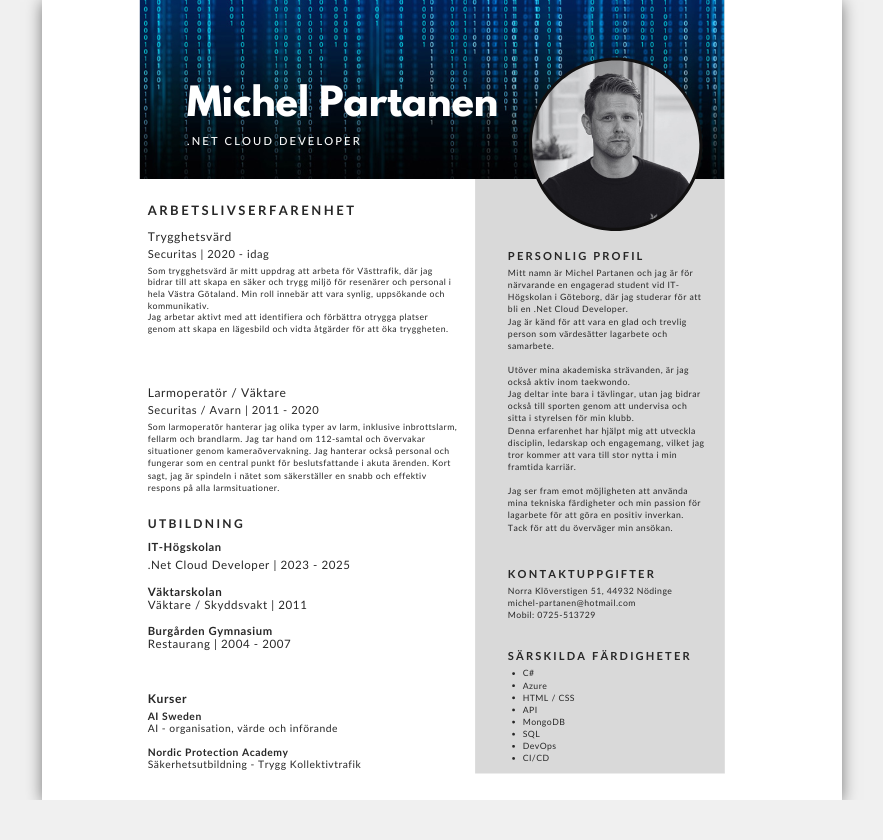
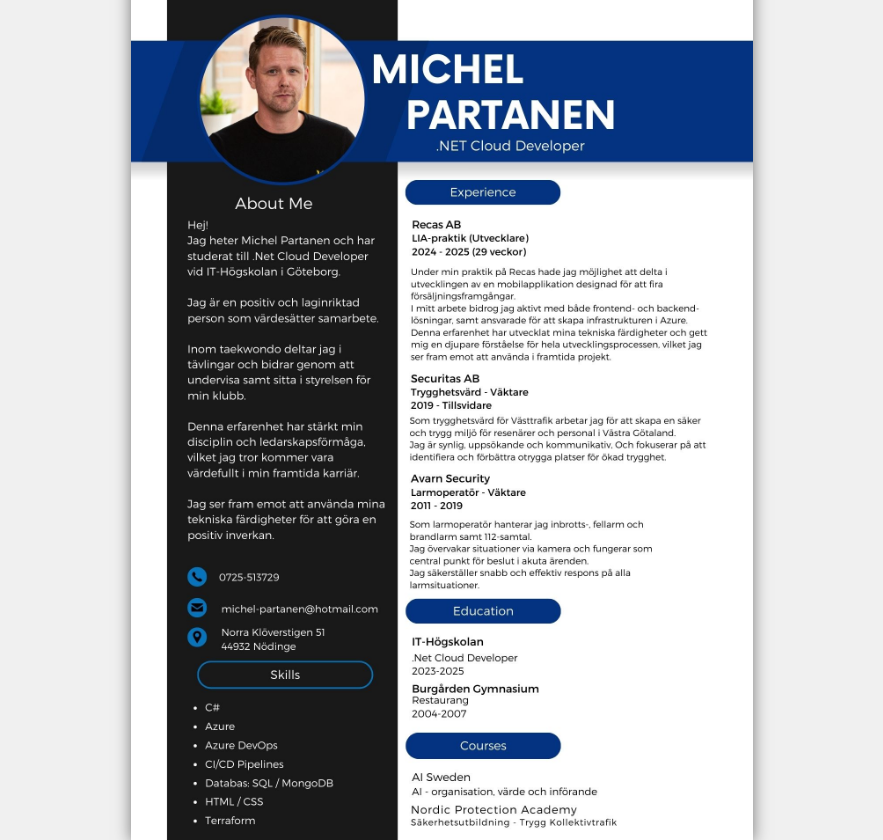
Before and after one commit to xplizy/CVWe, a plain HTML site: page index.html in a window 1280 px wide. Shown: the whole page, without its empty margins (198-1081 px from the left). Before the commit the page ends 800 px from the top, so only its background shows below. Drawn offline with Linux system fonts and the light colour scheme.

Commit message:
New picture

```diff
--- a/index.html
+++ b/index.html
@@ -14,13 +14,13 @@
             background-color: #f0f0f0; /* Bakgrundsfärg om bilden är mindre än skärmen */
         }
         .cv-image {
-            max-width: 120%; /* Maximal bredd på bilden */
-            max-height: 120%; /* Maximal höjd på bilden */
+            max-width: 110%; /* Maximal bredd på bilden */
+            max-height: 110%; /* Maximal höjd på bilden */
             box-shadow: 0 2px 15px rgba(0, 0, 0, 0.5); /* Lägger till skugga runt bilden */
         }
     </style>
 </head>
 <body>
-    <img class="cv-image" src="Image/Michel-Partanen-CV11.png" alt="CV">
+    <img class="cv-image" src="Image/Michel.Partanen.CV.jpg" alt="CV">
 </body>
 </html>
```
Also changed, not shown: Image/Michel.Partanen.CV.jpg (added).
